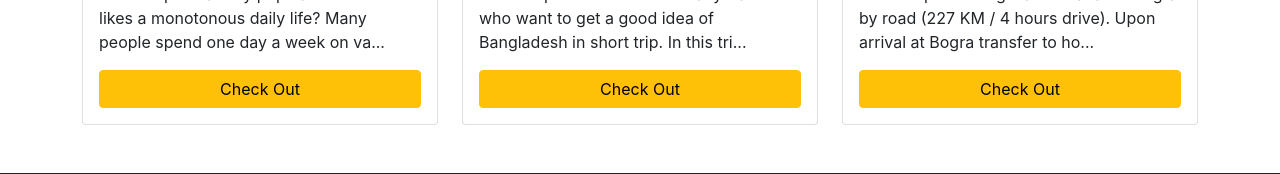
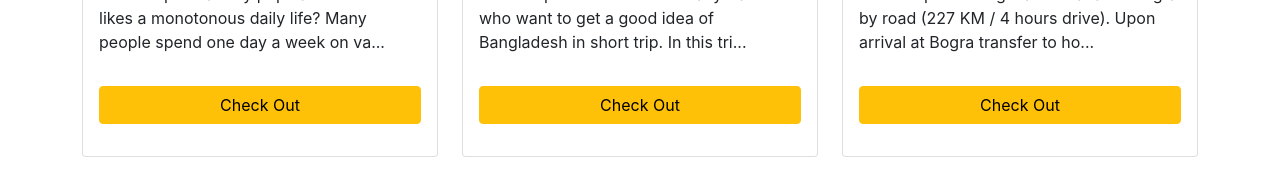
Before and after one commit to mriduldas07/travel-agensy-react, a React (Create React App) app: page / in a window 1280 px wide. Shown: the part 1439-1613 px from the top of the page. Built offline with nearby package versions, Linux system fonts and the light colour scheme.

Commit message:
google button add

```diff
--- a/src/Pages/Home/Service/Service.js
+++ b/src/Pages/Home/Service/Service.js
@@ -20,7 +20,7 @@ const Service = ({service}) => {
         <p className="card-text">Trip charge: ${money}</p>
         <p className="card-text">Ratings: {ratings}</p>
         <p className="card-text">About trip: {description.slice(0, 100) + '...'}</p>
-        <Button onClick={() =>navigateCheckOut(id)} className="btn btn-warning w-100">Check Out</Button>
+        <Button onClick={() =>navigateCheckOut(id)} className="btn btn-warning w-100 mx-auto">Check Out</Button>
         </div>
         </div>
         </div>
--- a/src/Pages/Login/Login.css
+++ b/src/Pages/Login/Login.css
@@ -20,3 +20,6 @@ form p{
     font-weight: 400;
     margin-left: 25%;
 }
+Button{
+    margin: 5% 12%;
+}
--- a/src/Pages/Login/Login.js
+++ b/src/Pages/Login/Login.js
@@ -1,5 +1,5 @@
 import React from 'react';
-import { Col, Container, Row } from 'react-bootstrap';
+import { Button, Col, Container, Row } from 'react-bootstrap';
 import { Link } from 'react-router-dom';
 import login from '../../images/login.jpg'
 import './Login.css'
@@ -22,6 +22,7 @@ const Login = () => {
                             <p>New here?<Link to={`/register`}> Create an account</Link></p>
                             <input type="button" value="Login" />
                         </form>
+                        <Button variant="dark" className='w-50'>Google Sign In</Button>
                     </Col>
                 </Row>
             </Container>
--- a/src/Pages/Register/Register.js
+++ b/src/Pages/Register/Register.js
@@ -1,5 +1,5 @@
 import React from 'react';
-import { Col, Container, Row } from 'react-bootstrap';
+import { Button, Col, Container, Row } from 'react-bootstrap';
 import { Link } from 'react-router-dom';
 import login from '../../images/login.jpg'
 
@@ -24,6 +24,7 @@ const Register = () => {
                             <p>Already have an account?<Link to={`/login`}>Login</Link></p>
                             <input type="button" value="Register" />
                         </form>
+                        <Button variant="dark" className='w-50'>Google Sign In</Button>
                     </Col>
                 </Row>
             </Container>
```
